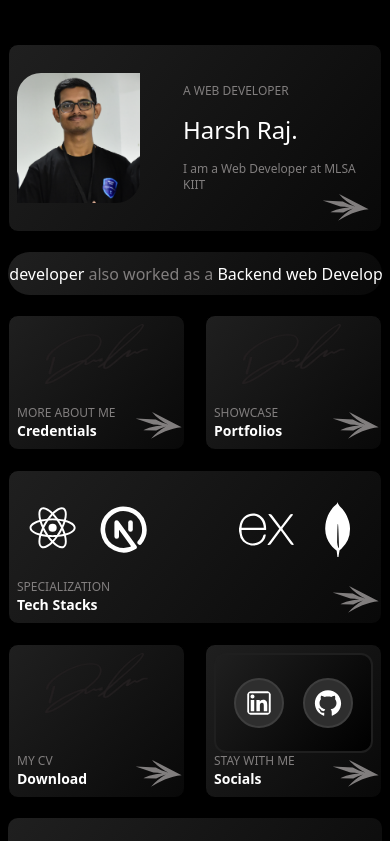
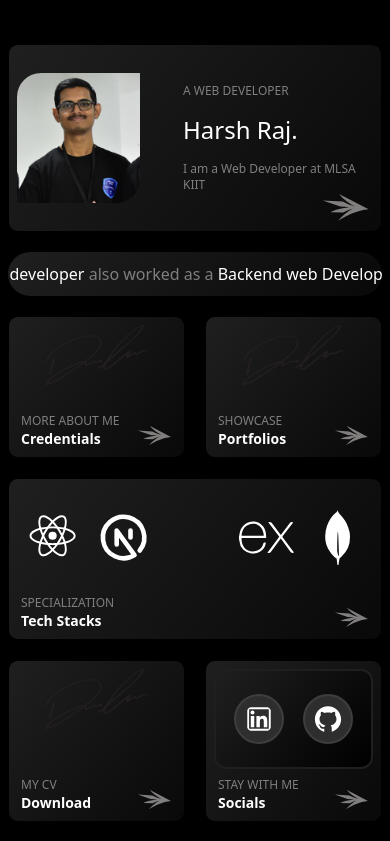
Before and after one commit to 022003harsh/Portfolio, a React (Create React App) app: page / in a window 390 px wide. Shown: the top 841 px of the page. Built offline with nearby package versions, Linux system fonts and the light colour scheme; some icons are missing.

Commit message:
padding changed

```diff
--- a/src/components/core/HomePage/CTcard.jsx
+++ b/src/components/core/HomePage/CTcard.jsx
@@ -11,7 +11,7 @@ import {SiMongodb} from 'react-icons/si'
 
 const CTcard = ({image,title1,title2,link,socials1,socials2}) => {
   return (<>
-   <div className='flex flex-col justify-between items-center group w-full h-full rounded-[10px] sm:rounded-[30px] blackwhite p-2 sm:p-7 border border-black hover:border-[#363636] transition-all duration-500'>
+   <div className='flex flex-col justify-between items-center group w-full h-full rounded-[10px] sm:rounded-[30px] blackwhite p-2 sm:p-7 border border-black hover:border-[#363636] transition-all duration-500 gap-2 sm:gap-0'>
       { image && <img src={image} alt="" className='text-white h-[60px]'/>}
       {socials1 &&
         <div className='border-2 border-[#1f1f1f] flex w-full h-[100px] rounded-xl justify-evenly items-center blackwhite3'>
@@ -30,12 +30,12 @@ const CTcard = ({image,title1,title2,link,socials1,socials2}) => {
         </div>
       }
       <div className='flex justify-between items-center w-full'>
-        <div>
+        <div className='pl-1 sm:pl-0'>
             <p className='text-[#817e7e] text-xs sm:text-base font-medium'>{title1}</p>
             <h2 className='text-white text-sm sm:text-lg font-bold'>{title2}</h2>
         </div>
         <div>
-        <GiPaperArrow className='cursor-pointer group-hover:text-white text-[#817e7e] text-4xl -rotate-[35deg] transition-all duration-500'/>
+        <GiPaperArrow className='cursor-pointer group-hover:text-white text-[#817e7e] text-4xl -rotate-[35deg] transition-all duration-500 pr-[10px] sm:pr-0'/>
         </div>
       </div>
     </div>
--- a/src/components/core/HomePage/Rowone.jsx
+++ b/src/components/core/HomePage/Rowone.jsx
@@ -20,7 +20,7 @@ const Rowone = () => {
             </div>
         <div className='flex flex-col gap-5'>
           <Marquee className='item-center text-[#817e7e] text-base rounded-3xl blackwhite h-16'>
-             I am corrently working as a  <span>&nbsp;</span><span className='text-white'>Frontend developer</span><span>&nbsp;</span> also worked as a <span>&nbsp;</span><span className='text-white'>Backend web Developer</span><span>&nbsp;</span> with huge amount of projects.
+             I am currently working as a  <span>&nbsp;</span><span className='text-white'>Frontend developer</span><span>&nbsp;</span> also worked as a <span>&nbsp;</span><span className='text-white'>Backend web Developer</span><span>&nbsp;</span> with huge amount of projects.
           </Marquee>
           <div className='w-full h-full flex flex-row gap-5'>
             <div className='w-full'>
--- a/src/components/core/HomePage/Rowthree.jsx
+++ b/src/components/core/HomePage/Rowthree.jsx
@@ -6,11 +6,11 @@ import {GiPaperArrow} from 'react-icons/gi'
 const Rowthree = () => {
   return (
     <div>
-      <div className='relative text-white px-2 grid md:grid-cols-1 xl:grid-cols-2 gap-5 sm:h-[270px] mb-20'>
+      <div className='relative text-white px-2 grid md:grid-cols-1 xl:grid-cols-2 gap-5 mb-20'>
         <Countercard/>
         <div className='w-full h-full group flex flex-col text-3xl sm:text-5xl font-semibold rounded-[10px] sm:rounded-[30px] blackwhite p-2 md:p-10 '>
           {/* <img src="" alt="" /> */}
-        <GiPaperArrow className='absolute right-10 bottom-16 cursor-pointer group-hover:text-white text-[#817e7e] text-4xl -rotate-[35deg] transition-all duration-500'/>
+        <GiPaperArrow className='absolute right-10 bottom-8 md:bottom-14 cursor-pointer group-hover:text-white text-[#817e7e] text-4xl -rotate-[35deg] transition-all duration-500'/>
           <div className='mt-[40px] sm:mt-[70px]'>Let's</div>
           <div className='flex'>
             <div className=''>work</div>
```
